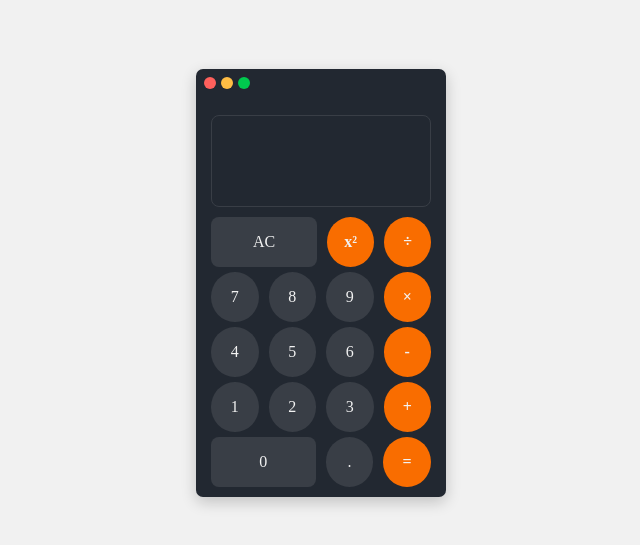
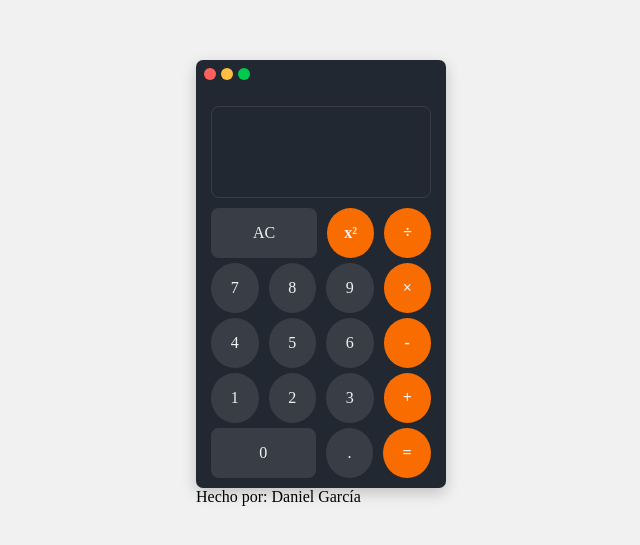
Before and after one commit to DaniCoppermind/calculadora-HRZ, a plain HTML site: page index.html in a window 1280 px wide. Shown: the part 117-662 px from the top of the page, without its empty margins (319-959 px from the left). Drawn offline with Linux system fonts and the light colour scheme.

Commit message:
Add footer

```diff
--- a/index.html
+++ b/index.html
@@ -55,6 +55,7 @@
         </div>
       </div>
     </main>
+    <footer>Hecho por: Daniel García</footer>
     <script src="code.js"></script>
   </body>
 </html>
```
